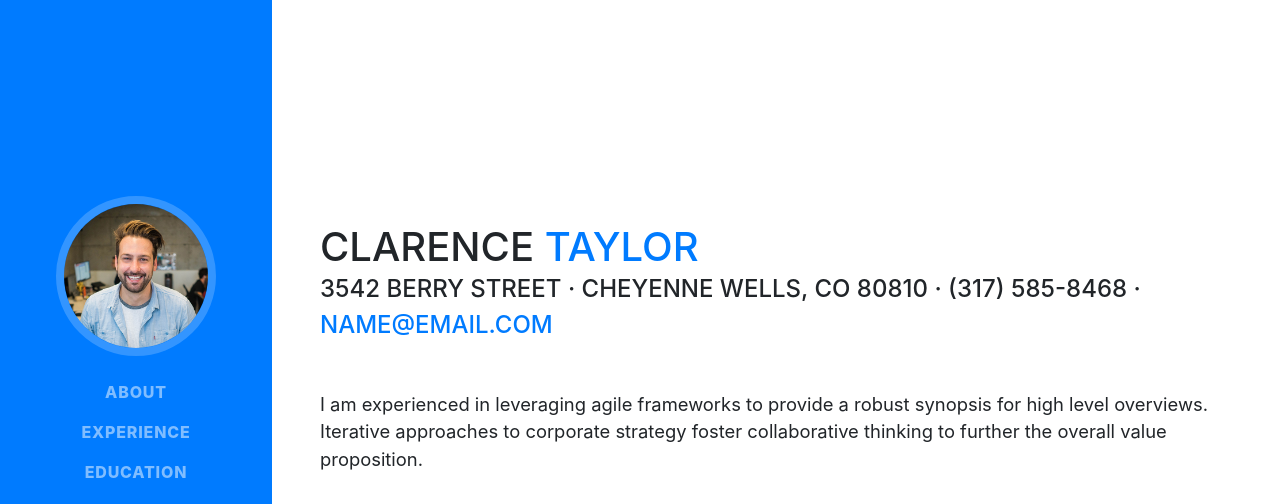
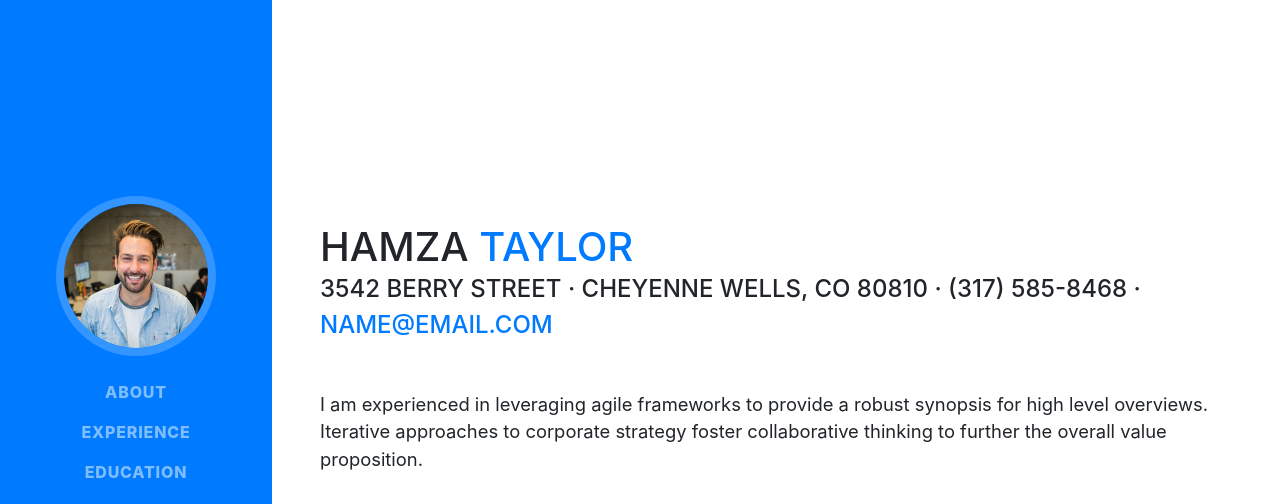
Before and after one commit to Hammy129/Hammy129.github.io, a website with bundled scripts: page index.html in a window 1280 px wide. Shown: the top 504 px of the page. Built offline with nearby package versions, Linux system fonts and the light colour scheme; a web font is replaced by a local one.

Commit message:
Update index.html

```diff
--- a/index.html
+++ b/index.html
@@ -63,7 +63,7 @@
 
       <section class="resume-section p-3 p-lg-5 d-flex d-column" id="about">
         <div class="my-auto">
-          <h1 class="mb-0">Clarence
+          <h1 class="mb-0">hamza
             <span class="text-primary">Taylor</span>
           </h1>
           <div class="subheading mb-5">3542 Berry Street · Cheyenne Wells, CO 80810 · (317) 585-8468 ·
```
